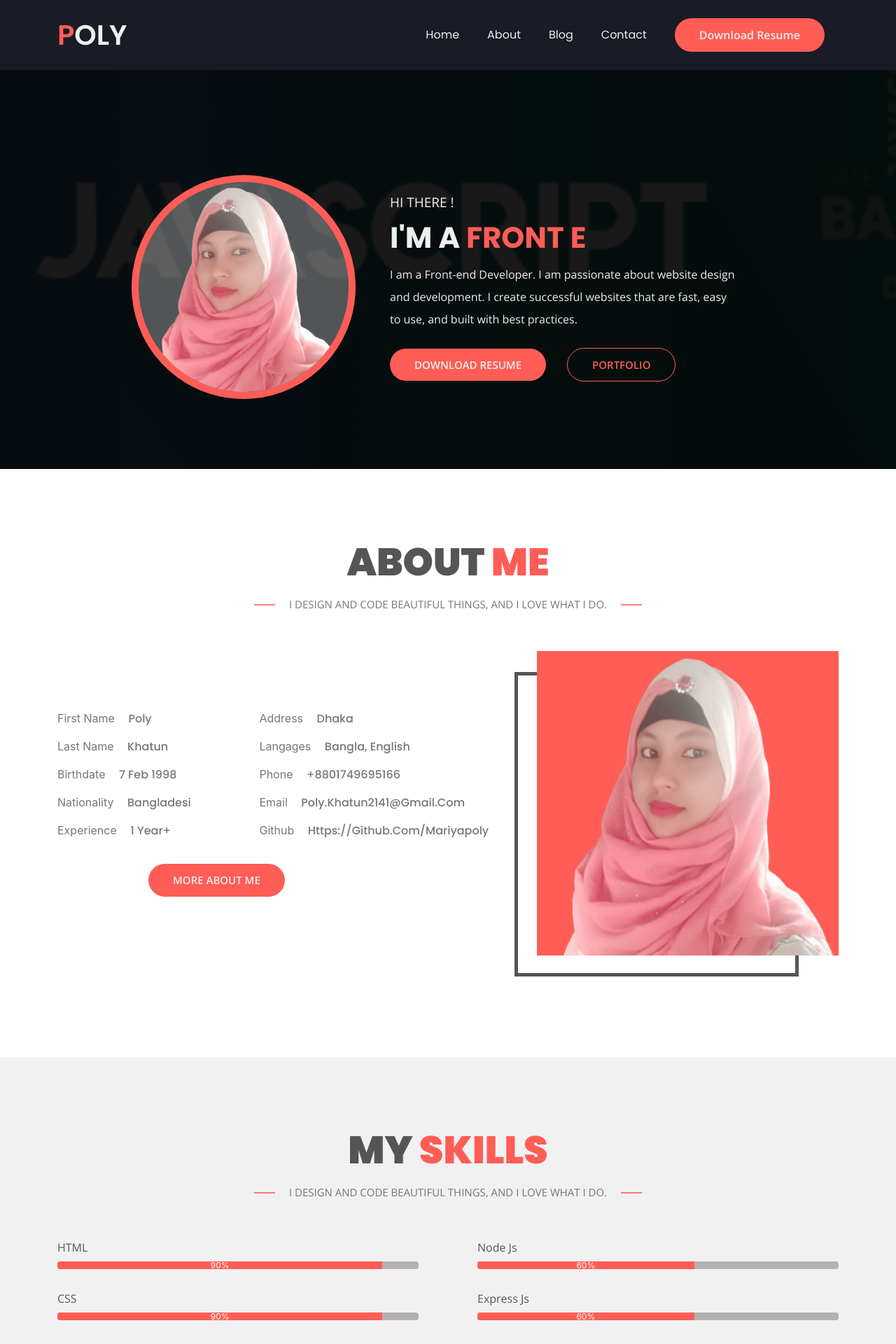
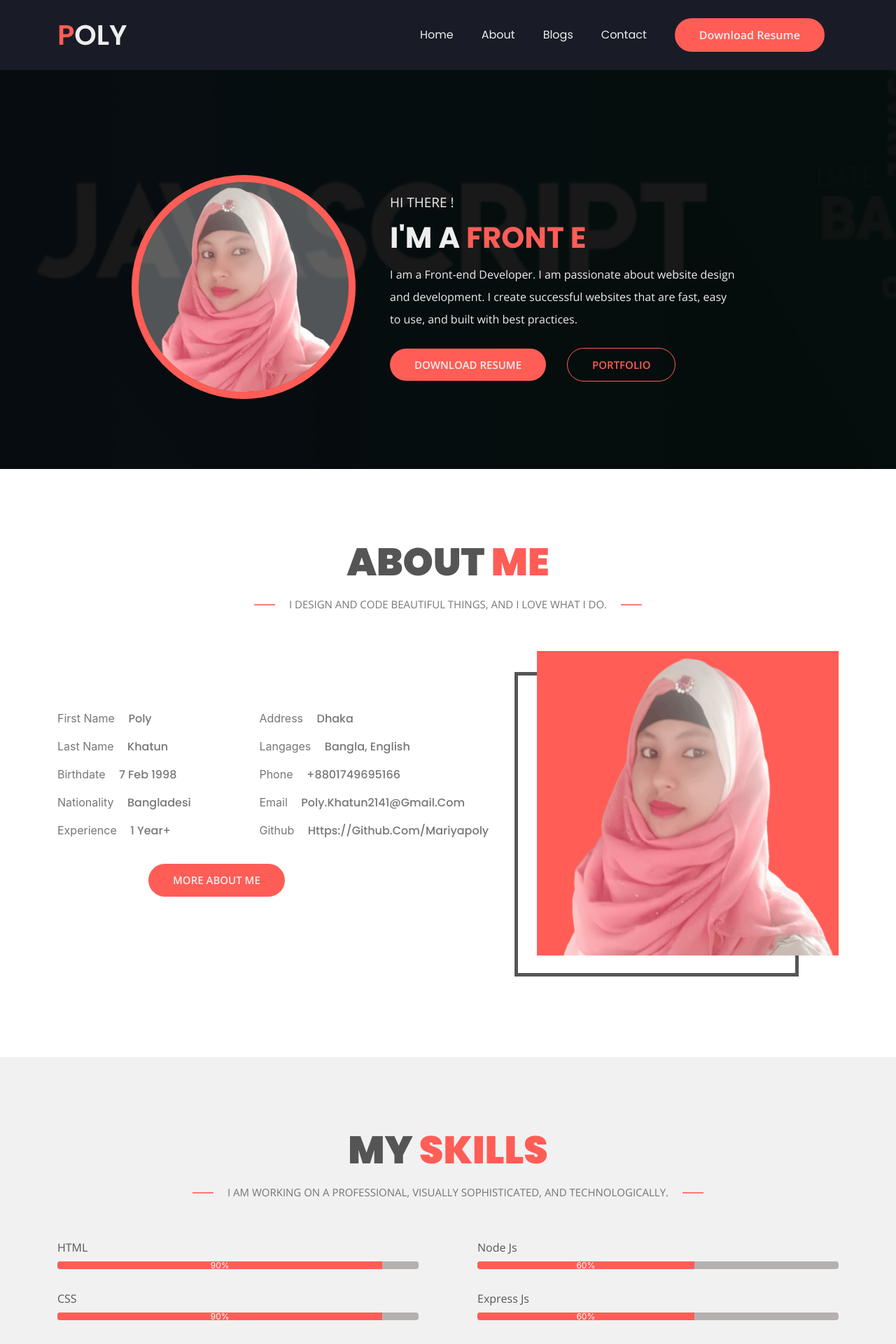
Before and after one commit to mariyapoly/poly-portfolio, a React (Create React App) app: page / in a window 1280 px wide. Shown: the top 1920 px of the page at 70% size. Built offline with nearby package versions, Linux system fonts and the light colour scheme.

Commit message:
modify some code

```diff
--- a/public/fakedata.json
+++ b/public/fakedata.json
@@ -32,10 +32,11 @@
         "img2": "https://i.ibb.co/smWfF1k/proview-2.png",
         "img3": "https://i.ibb.co/f2c8SRJ/proview-1.png",
         "img4": "https://i.postimg.cc/njhWpRzG/proview-4.png",
-        "des1": "It is a personal portfolio HTML Template.",
+        "des1": "It is a personal portfolio HTML Template. users can see personal details on this website",
         "des2": "Have about me, services, personal projects, skills, experience,review, and contact part.",
         "des3": "users can see personal details on this website",
         "des4": "Fully responsive and cross-browser compatibility.",
+        "des5": "this site is Clean & Modern Design, Easily Customizable, and W3c validation code.",
         "live": "https://proview-html-template.netlify.app/",
         "codeClient": "https://github.com/mariyapoly/proview-html-template",
         "tech1": "Html",
--- a/src/Pages/Project/Project.css
+++ b/src/Pages/Project/Project.css
@@ -21,6 +21,7 @@
     opacity: 0.8;
     position: relative;
     display: inline-block;
+    text-transform: uppercase;
 }
 .section-title p::before {
     position: absolute;
--- a/src/Pages/Share/Header/Header.js
+++ b/src/Pages/Share/Header/Header.js
@@ -14,7 +14,7 @@ const Header = () => {
                     <Nav className="ms-auto">
                         <Link to="/">Home</Link>
                         <Link to="/about">About</Link>
-                        <Link to="/blog">Blog</Link>
+                        <Link to="/blog">Blogs</Link>
                         {/*
                         <Link to="/portfolio">Portfolio</Link> */}
                         <Link to="/contact">Contact</Link>
--- a/src/Pages/Skills/Skills.js
+++ b/src/Pages/Skills/Skills.js
@@ -17,7 +17,7 @@ const Skills = () => {
             <Container>
                 <div className="section-title">
                     <h2>my <span>skills</span></h2>
-                    <p>I DESIGN AND CODE BEAUTIFUL THINGS, AND I LOVE WHAT I DO.</p>
+                    <p>I am working on a professional, visually sophisticated, and technologically.</p>
                 </div>
                 <Row>
                     <Col lg={6} md={6}>
```
